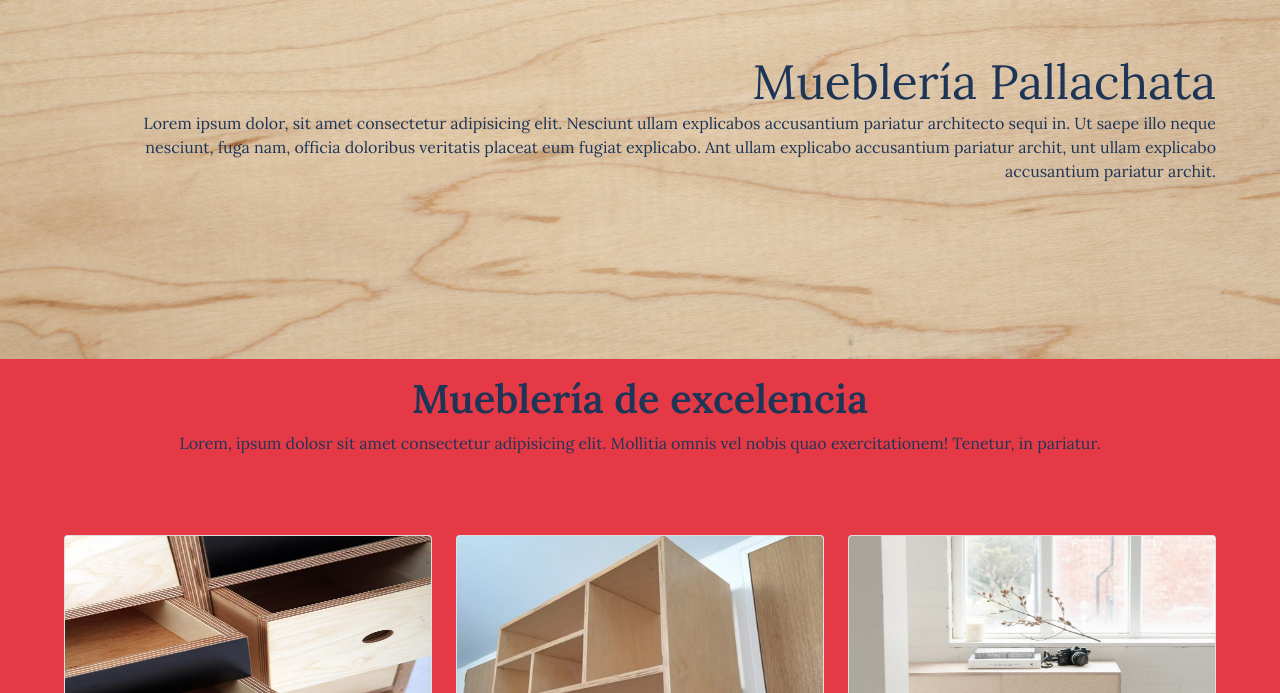
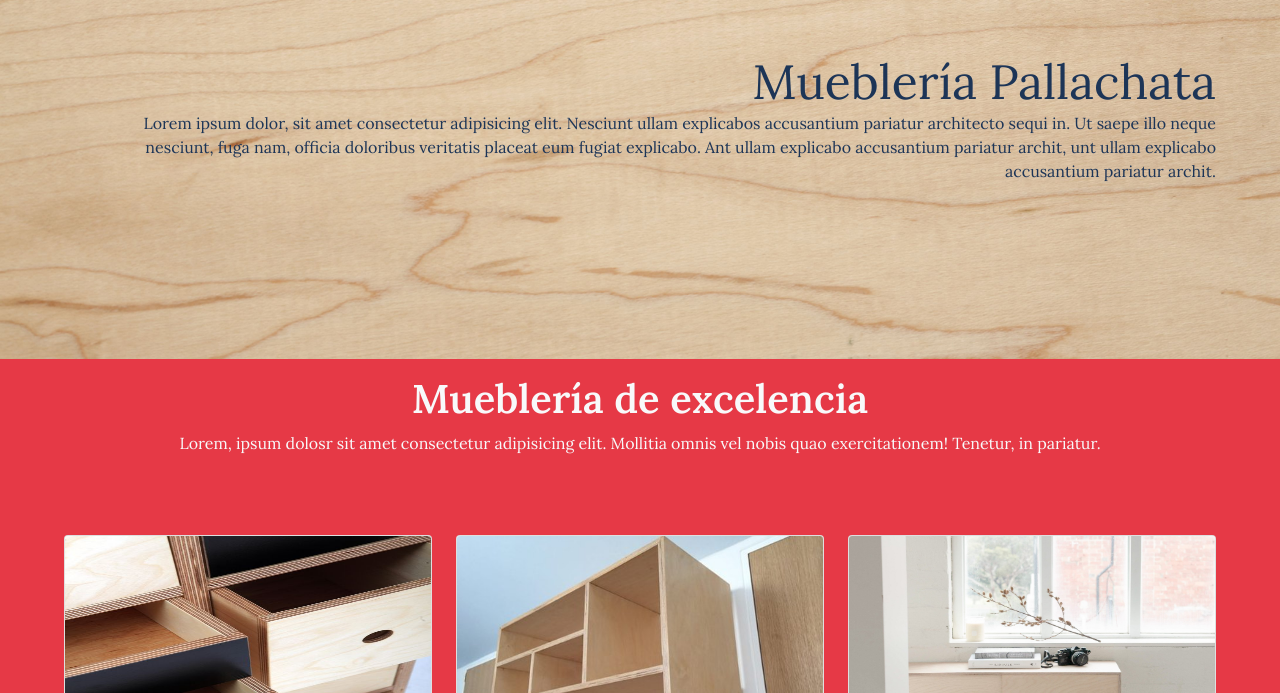
Before and after one commit to sirbirre/muebleria, a plain HTML site: page index.html in a window 1280 px wide. Shown: the part 107-800 px from the top of the page. Drawn offline with nearby package versions, Linux system fonts and the light colour scheme; a script that the page names is missing.

Commit message:
modfinal

```diff
--- a/index.html
+++ b/index.html
@@ -52,7 +52,7 @@
     <!----cards----->
     <section id="trabajos" class="container-fluid bg-trabajos">
         <div class="crds">
-            <div class="py-3 mb-5 text-center">
+            <div class="py-3 mb-5 text-center text-light">
                 <h1 class="fw-bold">Mueblería de excelencia</h1>
                 <p>Lorem, ipsum dolosr sit amet consectetur adipisicing elit. Mollitia omnis vel nobis quao exercitationem! Tenetur, in pariatur.</p>
             </div>
```
